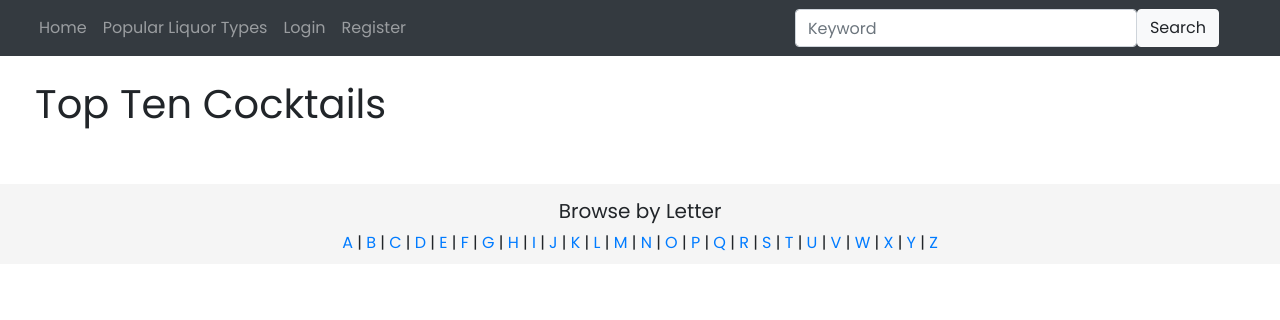
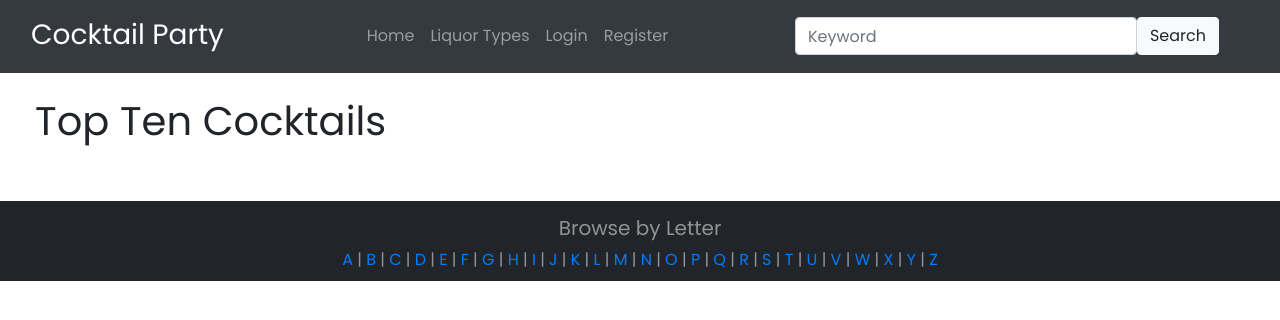
Before and after one commit to kerrylam/cocktail_party, a Flask app: page / in a window 1280 px wide. Shown: the top 320 px of the page. Run offline with Flask 2, Linux system fonts and the light colour scheme; data that the repository does not hold is empty; some libraries are stand-ins or nearby versions.

Commit message:
styling changes

```diff
--- a/static/css/site.css
+++ b/static/css/site.css
@@ -77,6 +77,7 @@ body {
 }
 
 .footer {
+  color: rgba(255,255,255,.5);
   padding: 10px;
   margin: 0;
   position: relative;
@@ -85,7 +86,7 @@ body {
   width: 100%;
   height: 80px;
   line-height: auto;
-  background-color: #f5f5f5;
+  background-color: #212529;
 }
 
 .footer-title {
@@ -115,3 +116,13 @@ h1 {
   float: right;
   margin-right: 30px;
 }
+
+.navbar-brand {
+  text-align: left;
+  margin-top: 5px
+}
+
+.cocktail-title {
+  margin-left: 20px;
+  font-size: 30px
+}
--- a/templates/base.html
+++ b/templates/base.html
@@ -16,11 +16,12 @@
 <body>
     <nav class="navbar navbar-expand-md navbar-dark bg-dark sticky-top">
         <div class="container-fluid">
-            <button class="navbar-toggler" type="button" data-toggle="collapse"
+            <a class="navbar-brand" href="/"><h3>Cocktail Party</h3></a>
+            <!-- <button class="navbar-toggler" type="button" data-toggle="collapse"
             data-target="#navbarResponsive">
                 <span class="navbar-toggle-icon"></span>
-            </button>
-            <div class="navbar-toggle-icon" id="navbarResponsive">
+            </button> -->
+<!--             <div class="navbar-toggle-icon" id="navbarResponsive"> -->
                 {% with messages = get_flashed_messages() %}
                     {% if messages %}
                         {% for message in messages %}
@@ -28,16 +29,16 @@
                         {% endfor %}
                     {% endif %}
                 {% endwith %}
-                <ul class="navbar-nav ml-auto">
+                <ul class="navbar-nav">
                     <li class="nav-item" active>
                         <a class="nav-link" href="/"> Home </a>
                     </li>
                     <li class="nav-item">
-                        <a class="nav-link" href="/popular_liquor_types"> Popular Liquor Types </a>
+                        <a class="nav-link" href="/popular_liquor_types"> Liquor Types </a>
                     </li>
                     {% if session %}
                         <li class="nav-item">
-                            <a class="nav-link" href="/recommended_cocktails"> Recommended Cocktails </a>
+                            <a class="nav-link" href="/recommended_cocktails"> Recommended </a>
                         </li>
                         <li class="nav-item">
                             <a class="nav-link" href="/my_profile"> My Profile </a>
@@ -54,13 +55,13 @@
                         </li>
                     {% endif %}
                 </ul>
-            </div>
-            <form class="form-inline" method="GET" action="/cocktail/search">
+            <!-- </div> -->
+            <form class="form-inline" method="GET" action="/cocktail/search" autocomplete="off">
                 <div class="form-group">
                 <input type="text" name="keyword" class="form-control" placeholder="Keyword">
                 <button class="btn btn-light" type="submit" value="search">Search</button>
             </form>
-            </div>
+            <!-- </div> -->
         </div>
     </nav>
     <br>
--- a/templates/cocktail-details.html
+++ b/templates/cocktail-details.html
@@ -5,7 +5,7 @@
 {% block body %}
     <div class="container-fluid padding">
         <div class="row">
-            <h5> {{ name }} </h5>
+            <h5 class="cocktail-title"> {{ name }} </h5>
         </div>
         <div class="row">
             <div class="col-5">
--- a/templates/my-profile.html
+++ b/templates/my-profile.html
@@ -5,7 +5,7 @@
 {% block body %}
     <h1 class="display-8">Hi {{ user.fname }}, welcome to your profile!</h1>
 
-    <form class="form-inline" action="/create_new_event" method="POST">
+    <form class="form-inline" action="/create_new_event" method="POST" autocomplete="off">
         <div class="form-group">
             <input type="text" name="name" class="form-control" placeholder="Create New Event">
             <button class="btn btn-outline-dark" type="submit">Submit</button>
```
